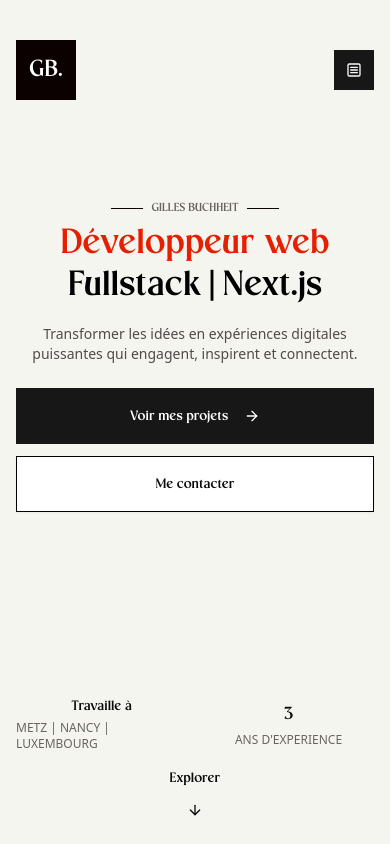
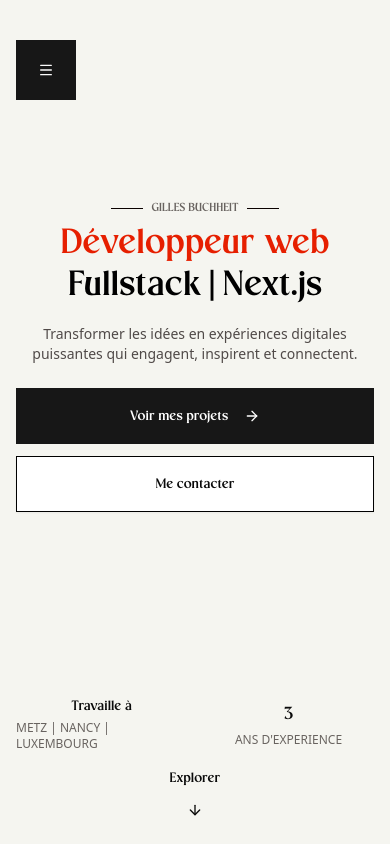
Before and after one commit to GillesBuchheit/portfolio2025, a Next.js app: page / in a window 390 px wide. Shown: the top 844 px of the page. Built offline with nearby package versions, Linux system fonts and the light colour scheme.

Commit message:
feat: update HeroLanding menu links to use hash routing and improve active item highlighting

```diff
--- a/app/components/landingPage/HeroLanding.jsx
+++ b/app/components/landingPage/HeroLanding.jsx
@@ -1,15 +1,24 @@
 "use client";
 
-import { motion, AnimatePresence } from "motion/react";
 import { Button } from "@/components/ui/button";
-import { useState, useEffect } from "react";
-import { ArrowDown, ArrowRight, MenuSquareIcon, XIcon } from "lucide-react";
+import { ArrowDown, ArrowRight, MenuIcon, XIcon } from "lucide-react";
+import { AnimatePresence, motion } from "motion/react";
+import Image from "next/image";
 import Link from "next/link";
-import Image from "next/image";
+import { useEffect, useState } from "react";
 
 const technologies = ["React", "Java", "Next.js", "TypeScript"];
 
 function Menu({ isOpen, setIsOpen }) {
+  const getFromUrl = () => {
+    const url = window.location.href;
+    const hash = url.split("#")[1];
+    return hash;
+  };
+  const [activeItem, setActiveItem] = useState(getFromUrl());
+
+  const isActive = (item) => activeItem === item.href.split("#")[1];
+
   const menuItems = [
     {
       label: "ACCUEIL",
@@ -17,19 +26,19 @@ function Menu({ isOpen, setIsOpen }) {
     },
     {
       label: "À PROPOS",
-      href: "/a-propos",
+      href: "/#apropos",
     },
     {
       label: "COMPÉTENCES",
-      href: "/competences",
+      href: "/#competences",
     },
     {
       label: "PORTFOLIO",
-      href: "/portfolio",
+      href: "/#portfolio",
     },
     {
       label: "CONTACT",
-      href: "/contact",
+      href: "/#contact",
     },
   ];
 
@@ -43,12 +52,13 @@ function Menu({ isOpen, setIsOpen }) {
           transition={{ duration: 0.5 }}
           className="fixed top-0 left-0 w-full h-full z-30 flex items-center justify-center  bg-[#f5f5f0]"
         >
-          <motion.div className="flex flex-col gap-3 ove">
+          <motion.div className="flex flex-col gap-5">
             {menuItems.map((item) => (
               <Link
+                onClick={() => setIsOpen(false)}
                 key={item.href}
                 href={item.href}
-                className="text-black font-erstoria text-6xl hover:text-[#0A0100]/60 transition-all duration-300"
+                className={`text-black font-erstoria text-6xl hover:text-[#0A0100]/60 transition-all duration-300 ${isActive(item) ? "text-[#e61f00]" : ""}`}
               >
                 {item.label}
               </Link>
@@ -78,13 +88,12 @@ export default function HeroLanding() {
     >
       <Menu isOpen={isOpen} setIsOpen={setIsOpen} />
       <div className=" text-white flex items-center justify-between w-full fixed top-0 left-0 px-4 sm:px-6 md:px-12 lg:px-20 py-10 z-50">
-        <span className="bg-[#0A0100] p-5 w-15 h-15 flex items-center justify-center font-erstoria text-2xl sm:text-3xl md:text-3xl ">
+        <span className="bg-[#0A0100]  w-15 h-15 font-erstoria text-2xl sm:text-3xl md:text-3xl hidden md:flex items-center justify-center">
           GB.
         </span>
         <Button
           onClick={() => setIsOpen(!isOpen)}
-          size="icon-lg"
-          className="hover:bg-transparent hover:text-[#0A0100]/60 hover:scale-110 transition-all duration-300"
+          className="p-5 w-15 h-15   hover:scale-110 transition-all duration-300"
         >
           <AnimatePresence mode="wait" initial={false}>
             {isOpen ? (
@@ -105,7 +114,7 @@ export default function HeroLanding() {
                 exit={{ rotate: -90, opacity: 0 }}
                 transition={{ duration: 0.3 }}
               >
-                <MenuSquareIcon size={24} />
+                <MenuIcon size={32} />
               </motion.div>
             )}
           </AnimatePresence>
```
